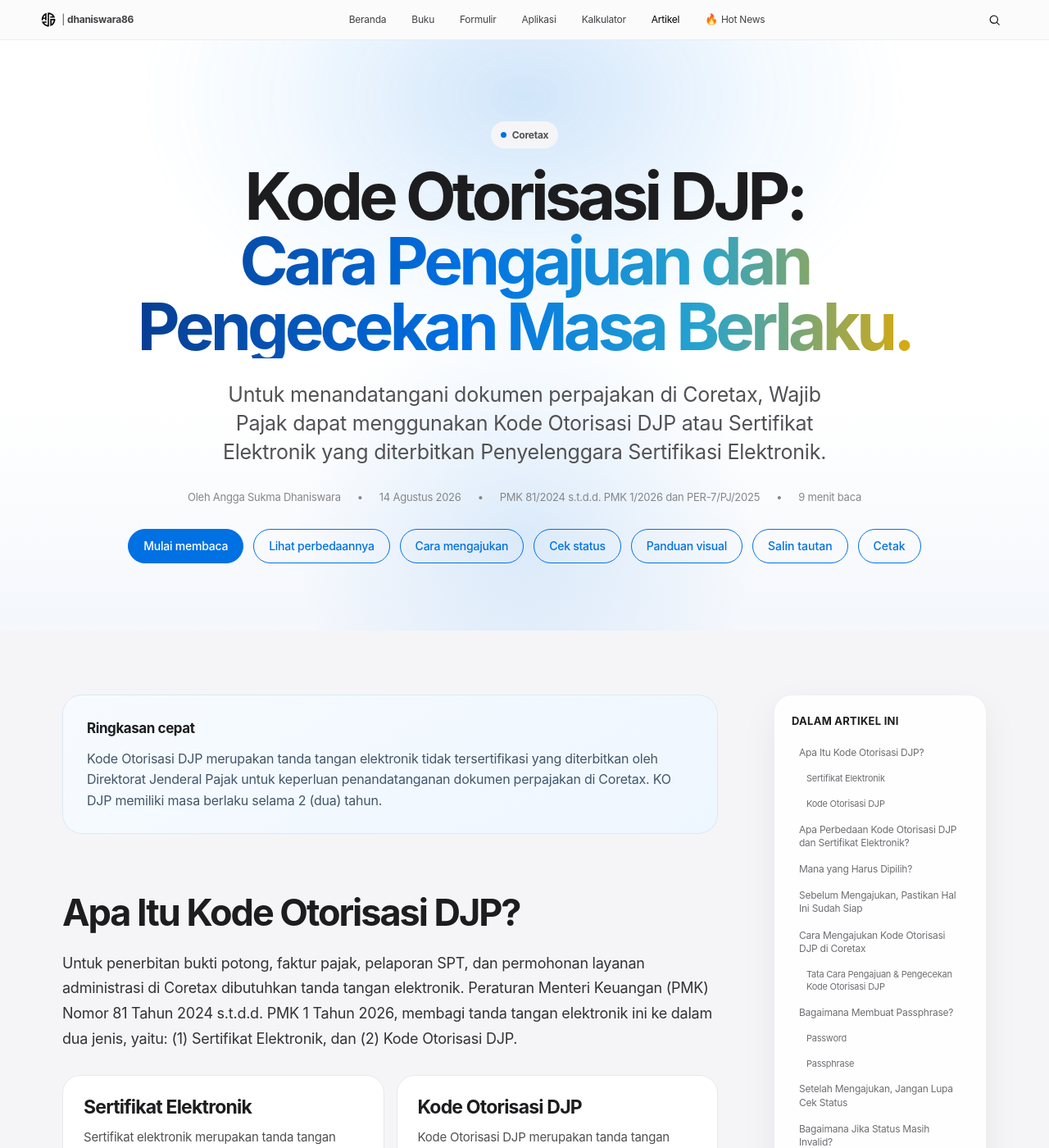
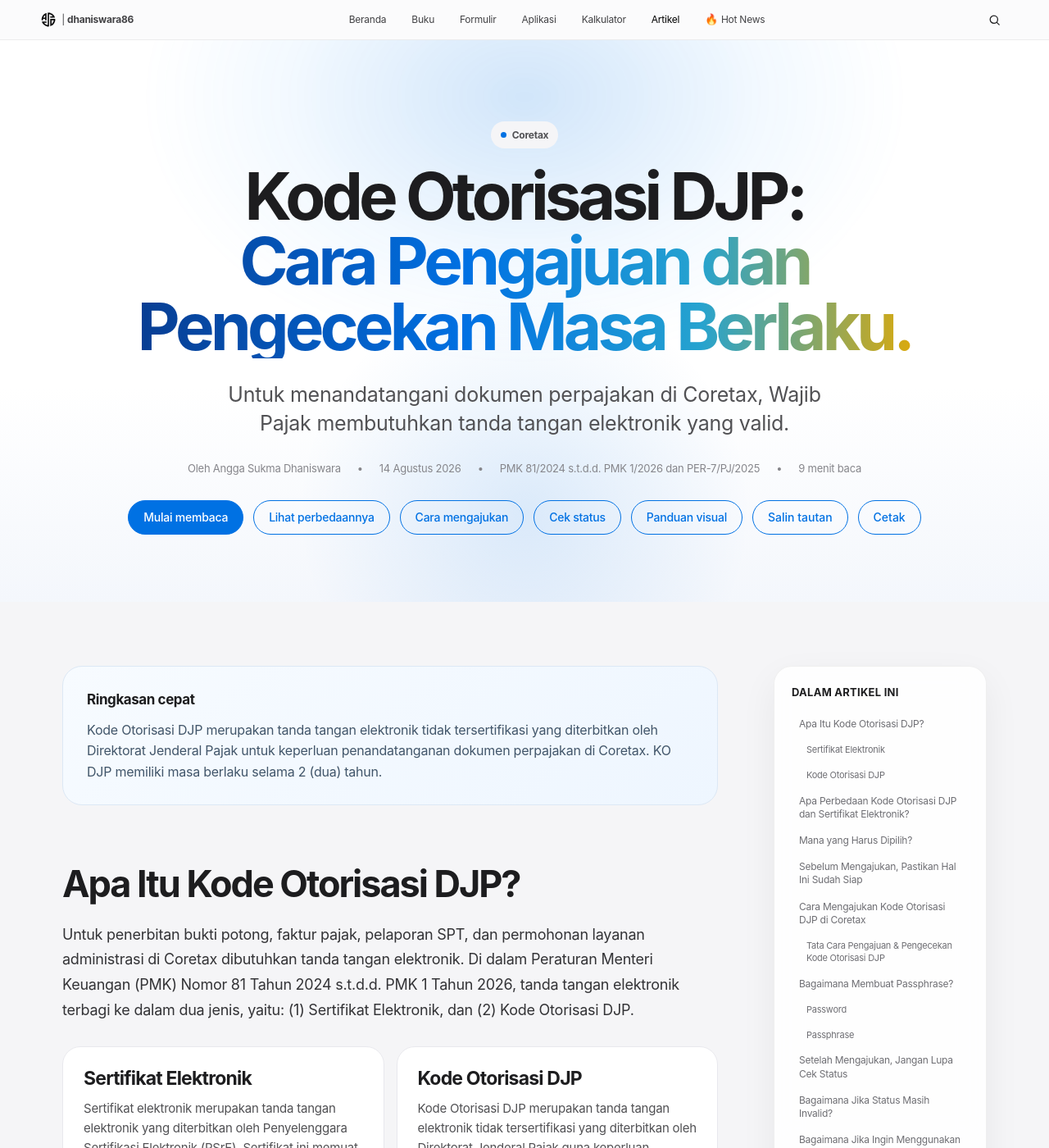
Before and after one commit to dhaniswara86/dhaniswara86.github.io, a Jekyll site: the page built from _artikel/sertifikat-elektronik-coretax.md, in a window 1280 px wide and 1400 px high. Shown: the whole window at 82% size. Built offline with Jekyll 4.4.1, drawn with Linux system fonts in a browser that asks for light colours.

Commit message:
Update excerpt and description for DJP authorization article

```diff
--- a/_artikel/sertifikat-elektronik-coretax.md
+++ b/_artikel/sertifikat-elektronik-coretax.md
@@ -5,7 +5,7 @@
 hero_title: "Kode Otorisasi DJP:"
 hero_accent: "Cara Pengajuan dan Pengecekan Masa Berlaku."
 
-excerpt: "Untuk menandatangani dokumen perpajakan di Coretax, Wajib Pajak dapat menggunakan Kode Otorisasi DJP atau Sertifikat Elektronik yang diterbitkan Penyelenggara Sertifikasi Elektronik."
+excerpt: "Untuk menandatangani dokumen perpajakan di Coretax, Wajib Pajak membutuhkan tanda tangan elektronik yang valid."
 description: "Panduan memahami fungsi Kode Otorisasi DJP, tata cara pengajuan dan pengecekan masa berlaku."
 
 category: "Coretax"
@@ -55,7 +55,7 @@
 <section id="pengertian">
 <h2>Apa Itu Kode Otorisasi DJP?</h2>
 <p>
-Untuk penerbitan bukti potong, faktur pajak, pelaporan SPT, dan permohonan layanan administrasi di Coretax dibutuhkan tanda tangan elektronik. Peraturan Menteri Keuangan (PMK) Nomor 81 Tahun 2024 s.t.d.d. PMK 1 Tahun 2026, membagi tanda tangan elektronik ini ke dalam dua jenis, yaitu: (1) Sertifikat Elektronik, dan (2) Kode Otorisasi DJP.
+Untuk penerbitan bukti potong, faktur pajak, pelaporan SPT, dan permohonan layanan administrasi di Coretax dibutuhkan tanda tangan elektronik. Di dalam Peraturan Menteri Keuangan (PMK) Nomor 81 Tahun 2024 s.t.d.d. PMK 1 Tahun 2026, tanda tangan elektronik terbagi ke dalam dua jenis, yaitu: (1) Sertifikat Elektronik, dan (2) Kode Otorisasi DJP.
 </p>
 
 <div class="jk-certificate-grid">
```
